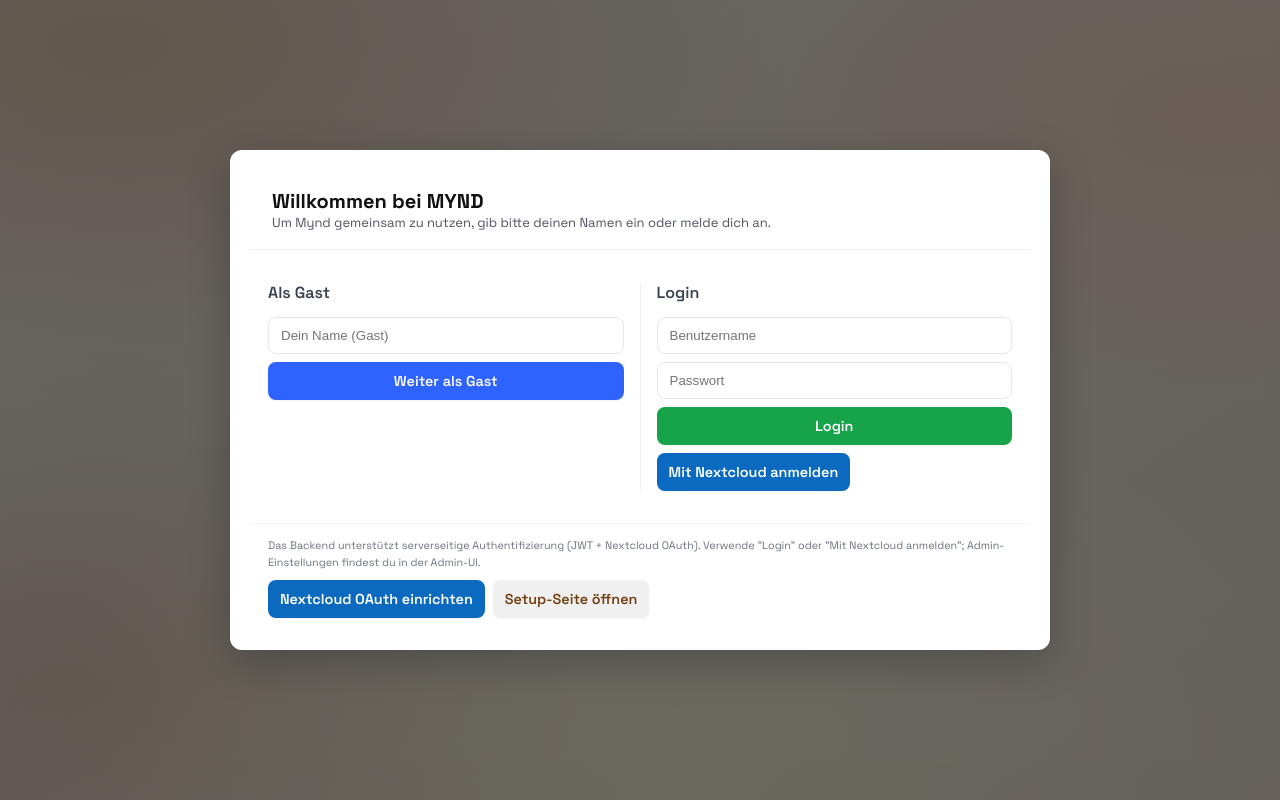
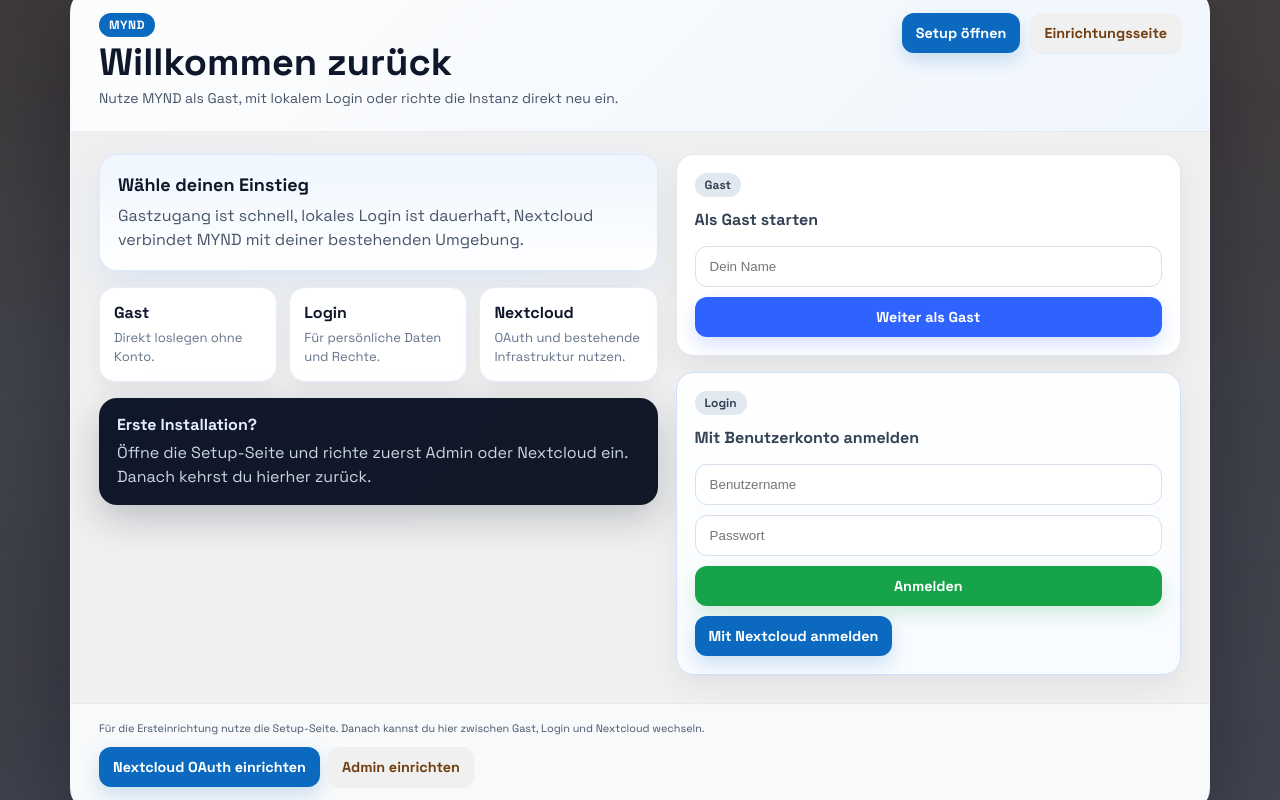
Before and after one commit to SchBenedikt/mynd, a Next.js app in the folder frontend/: page / in a window 1280 px wide. Built offline with nearby package versions, Linux system fonts and the light colour scheme; no server answers.

Commit message:
Refresh auth and setup UI

```diff
--- a/frontend/components/AuthGate.css
+++ b/frontend/components/AuthGate.css
@@ -40,30 +40,56 @@ input { padding: 8px 10px; border: 1px solid #ddd; border-radius: 6px; outline:
   .auth-body { flex-direction: column; }
   .divider-vertical { display: none; }
 }
-.auth-overlay{ position:fixed; inset:0; background:rgba(10,10,10,0.6); display:flex; align-items:center; justify-content:center; z-index:9999; }
-.auth-card{ width:min(820px,94%); background:white; border-radius:12px; padding:20px; box-shadow:0 12px 40px rgba(2,6,23,0.25); }
-.auth-header{ display:flex; align-items:center; gap:14px; }
-.auth-title{ margin:0; font-size:20px; }
-.auth-sub{ margin:0; color:#4b5563; }
-.auth-body{ display:flex; gap:16px; margin-top:14px; }
-.guest-col{ flex:1; }
-.login-col{ width:320px; }
-.guest-form, .login-form{ display:flex; flex-direction:column; gap:8px; }
-.label{ font-weight:600; color:#374151; }
-input{ padding:10px 12px; border-radius:8px; border:1px solid #e5e7eb; }
-input:focus{ outline:none; box-shadow:0 0 0 3px rgba(47,99,255,0.08); border-color:#2f63ff; }
-.btn{ border:0; padding:10px 12px; border-radius:8px; cursor:pointer; font-weight:600; }
-.btn-primary{ background:#2f63ff; color:white; }
-.btn-success{ background:#16a34a; color:white; }
-.btn-nc{ background:#0b6abf; color:white; }
+.auth-overlay{ position:fixed; inset:0; background:radial-gradient(circle at top, rgba(47,99,255,0.22), transparent 22%), linear-gradient(180deg, rgba(7,10,18,0.76), rgba(15,23,42,0.78)); display:flex; align-items:center; justify-content:center; z-index:9999; padding:20px; }
+.auth-card{ width:min(1140px,100%); background:rgba(255,255,255,0.92); color:#0f172a; border-radius:24px; padding:0; box-shadow:0 24px 90px rgba(2,6,23,0.32); overflow:hidden; backdrop-filter: blur(18px); border:1px solid rgba(255,255,255,0.55); }
+.auth-header{ display:flex; justify-content:space-between; gap:16px; align-items:flex-start; padding:24px 28px; border-bottom:1px solid rgba(148,163,184,0.18); background:linear-gradient(135deg, rgba(255,255,255,0.9), rgba(240,247,255,0.9)); }
+.auth-header-copy{ display:flex; flex-direction:column; gap:6px; }
+.auth-kicker{ display:inline-flex; align-items:center; width:max-content; padding:4px 10px; border-radius:999px; background:#0b6abf; color:#fff; font-size:12px; font-weight:700; letter-spacing:0.04em; text-transform:uppercase; }
+.auth-title{ margin:0; font-size:clamp(26px, 3vw, 38px); line-height:1.05; }
+.auth-sub{ margin:0; color:#475569; max-width:58ch; font-size:14px; }
+.auth-header-actions{ display:flex; gap:10px; flex-wrap:wrap; justify-content:flex-end; }
+.auth-body{ display:flex; gap:18px; padding:22px 28px 28px; }
+.auth-body-grid{ align-items:stretch; }
+.auth-intro{ flex:1.05; display:flex; flex-direction:column; gap:16px; }
+.auth-panels{ flex:0.95; display:grid; gap:16px; }
+.auth-spotlight{ padding:18px; border-radius:18px; background:linear-gradient(180deg, #eff6ff 0%, #ffffff 100%); border:1px solid #dbeafe; box-shadow:0 14px 34px rgba(59,130,246,0.10); }
+.auth-spotlight-title{ font-size:18px; font-weight:800; margin-bottom:8px; }
+.auth-spotlight-text{ color:#475569; line-height:1.5; }
+.auth-feature-grid{ display:grid; grid-template-columns:repeat(3, minmax(0, 1fr)); gap:12px; }
+.auth-feature-card{ padding:14px; border-radius:16px; background:#fff; border:1px solid #e5eefc; box-shadow:0 10px 24px rgba(15,23,42,0.05); }
+.auth-feature-title{ font-weight:800; margin-bottom:6px; color:#0f172a; }
+.auth-feature-card p{ margin:0; color:#64748b; font-size:13px; line-height:1.45; }
+.auth-callout{ padding:16px 18px; border-radius:18px; background:linear-gradient(135deg, #0f172a, #111827); color:#e5eefc; box-shadow:0 14px 36px rgba(15,23,42,0.22); }
+.auth-callout-title{ font-weight:800; margin-bottom:6px; }
+.auth-callout p{ margin:0; color:#cbd5e1; line-height:1.5; }
+.auth-panel{ padding:18px; border-radius:18px; background:#fff; border:1px solid #e5e7eb; box-shadow:0 12px 30px rgba(15,23,42,0.06); }
+.auth-panel-accent{ border-color:#cfe0ff; background:linear-gradient(180deg, #ffffff 0%, #f8fbff 100%); }
+.panel-badge{ display:inline-flex; align-items:center; padding:4px 10px; border-radius:999px; background:#e2e8f0; color:#334155; font-size:12px; font-weight:700; margin-bottom:12px; }
+.panel-form{ display:flex; flex-direction:column; gap:10px; }
+.guest-form, .login-form, .nc-form{ display:flex; flex-direction:column; gap:8px; }
+.label{ font-weight:700; color:#334155; }
+input{ padding:12px 14px; border-radius:12px; border:1px solid #d7e0eb; background:#fff; color:#0f172a; }
+input:focus{ outline:none; box-shadow:0 0 0 4px rgba(47,99,255,0.12); border-color:#2f63ff; }
+.btn{ border:0; padding:11px 14px; border-radius:12px; cursor:pointer; font-weight:700; transition: transform 140ms ease, box-shadow 140ms ease, background 140ms ease; }
+.btn:hover{ transform: translateY(-1px); }
+.btn-primary{ background:#2f63ff; color:white; box-shadow:0 8px 18px rgba(47,99,255,0.18); }
+.btn-success{ background:#16a34a; color:white; box-shadow:0 8px 18px rgba(22,163,74,0.18); }
+.btn-nc{ background:#0b6abf; color:white; box-shadow:0 8px 18px rgba(11,106,191,0.18); }
 .divider-vertical{ width:1px; background:#eef2f7; }
-.auth-footer{ margin-top:14px; color:#6b7280; font-size:13px; }
-.error{ color:#b91c1c; font-size:13px; margin-top:6px; }
-.nc-block{ margin-top:8px; }
+.auth-footer{ padding:16px 28px 24px; border-top:1px solid rgba(148,163,184,0.18); color:#475569; font-size:13px; background:rgba(248,250,252,0.95); }
+.error{ color:#b91c1c; font-size:13px; margin-top:4px; }
+.nc-block{ margin-top:10px; }
 .nc-form{ display:flex; flex-direction:column; gap:8px; }
-@media (max-width:900px){ .auth-body{ flex-direction:column; } .login-col{ width:100%; } .divider-vertical{ display:none; } }
+.auth-footer small{ display:block; line-height:1.5; }
+@media (max-width:900px){
+  .auth-body{ flex-direction:column; }
+  .auth-header{ flex-direction:column; }
+  .auth-header-actions{ justify-content:flex-start; }
+  .auth-feature-grid{ grid-template-columns:1fr; }
+  .auth-panels{ gap:12px; }
+}
 
-.setup-panel{ margin:18px; padding:16px; border:1px solid #dbe4f0; border-radius:14px; background: linear-gradient(180deg, #f8fbff 0%, #ffffff 100%); }
+.setup-panel{ margin:0; padding:18px; border:1px solid #dbe4f0; border-radius:18px; background: linear-gradient(180deg, #f8fbff 0%, #ffffff 100%); box-shadow:0 12px 30px rgba(15,23,42,0.06); }
 .setup-panel-head{ display:flex; justify-content:space-between; gap:16px; align-items:flex-start; margin-bottom:14px; }
 .setup-title{ margin:0; font-size:18px; }
 .setup-subtitle{ margin:6px 0 0; color:#4b5563; font-size:13px; }
@@ -89,18 +115,22 @@ input:focus{ outline:none; box-shadow:0 0 0 3px rgba(47,99,255,0.08); border-col
   radial-gradient(circle at right 20%, rgba(22,163,74,0.10), transparent 26%),
   linear-gradient(180deg, #f3f7ff 0%, #f8fafc 100%); }
 .setup-page-shell{ width:min(1120px, 100%); margin:0 auto; }
-.setup-page-hero{ display:flex; justify-content:space-between; gap:20px; align-items:flex-start; margin-bottom:18px; padding:22px 24px; border-radius:18px; background: rgba(255,255,255,0.82); box-shadow:0 20px 60px rgba(15,23,42,0.08); backdrop-filter: blur(14px); }
+.setup-page-hero{ display:flex; justify-content:space-between; gap:20px; align-items:flex-start; margin-bottom:18px; padding:22px 24px; border-radius:20px; background: rgba(255,255,255,0.88); box-shadow:0 20px 60px rgba(15,23,42,0.08); backdrop-filter: blur(14px); border:1px solid rgba(255,255,255,0.6); }
 .setup-page-hero h1{ margin:6px 0 8px; font-size:clamp(28px, 4vw, 42px); line-height:1.05; }
 .setup-page-hero p{ margin:0; max-width:56ch; color:#4b5563; }
 .setup-page-kicker{ display:inline-flex; align-items:center; padding:4px 10px; border-radius:999px; background:#0b6abf; color:white; font-size:12px; font-weight:700; letter-spacing:0.04em; text-transform:uppercase; }
 .setup-page-actions{ display:flex; gap:10px; flex-wrap:wrap; justify-content:flex-end; }
 .setup-panel-standalone{ margin:0 0 18px; }
 .setup-choice-grid{ display:grid; grid-template-columns:repeat(2, minmax(0, 1fr)); gap:16px; }
-.setup-choice-card{ text-align:left; padding:18px; border:1px solid #dbe4f0; border-radius:16px; background: rgba(255,255,255,0.86); box-shadow:0 16px 40px rgba(15,23,42,0.06); cursor:pointer; transition: transform 160ms ease, box-shadow 160ms ease, border-color 160ms ease; }
+.setup-choice-card{ text-align:left; padding:18px; border:1px solid #dbe4f0; border-radius:18px; background: rgba(255,255,255,0.86); box-shadow:0 16px 40px rgba(15,23,42,0.06); cursor:pointer; transition: transform 160ms ease, box-shadow 160ms ease, border-color 160ms ease; }
 .setup-choice-card:hover:not(:disabled){ transform: translateY(-2px); box-shadow:0 20px 48px rgba(15,23,42,0.10); border-color:#9cc2ff; }
 .setup-choice-card:disabled{ opacity:0.58; cursor:not-allowed; }
 .setup-choice-title{ font-size:16px; font-weight:700; margin-bottom:8px; color:#0f172a; }
 .setup-choice-card p{ margin:0; color:#475569; line-height:1.45; }
+
+.setup-page .setup-panel{ border-color:rgba(147,197,253,0.55); }
+.setup-page .setup-hint-item{ background:#eff6ff; color:#1d4ed8; border:1px solid #dbeafe; }
+.setup-page .setup-note{ color:#334155; }
 
 @media (max-width:900px){
   .setup-panel-head{ flex-direction:column; }
--- a/frontend/components/AuthGate.js
+++ b/frontend/components/AuthGate.js
@@ -144,29 +144,62 @@ export default function AuthGate({ children }) {
     <div className="auth-overlay">
       <div className="auth-card">
         <div className="auth-header">
-          <div>
-            <h1 className="auth-title">Willkommen bei MYND</h1>
-            <p className="auth-sub">Um Mynd gemeinsam zu nutzen, gib bitte deinen Namen ein oder melde dich an.</p>
+          <div className="auth-header-copy">
+            <div className="auth-kicker">MYND</div>
+            <h1 className="auth-title">Willkommen zurück</h1>
+            <p className="auth-sub">Nutze MYND als Gast, mit lokalem Login oder richte die Instanz direkt neu ein.</p>
+          </div>
+          <div className="auth-header-actions">
+            <button type="button" className="btn btn-nc" onClick={() => router.push('/setup?mode=nextcloud')}>Setup öffnen</button>
+            <button type="button" className="btn" onClick={() => router.push('/setup')}>Einrichtungsseite</button>
           </div>
         </div>
 
-        <div className="auth-body">
-          <div className="guest-col">
-            <form onSubmit={submit} className="guest-form">
-              <label className="label">Als Gast</label>
-              <input aria-label="Name" value={name} onChange={(e) => setName(e.target.value)} placeholder="Dein Name (Gast)" />
+        <div className="auth-body auth-body-grid">
+          <div className="auth-intro">
+            <div className="auth-spotlight">
+              <div className="auth-spotlight-title">Wähle deinen Einstieg</div>
+              <div className="auth-spotlight-text">Gastzugang ist schnell, lokales Login ist dauerhaft, Nextcloud verbindet MYND mit deiner bestehenden Umgebung.</div>
+            </div>
+
+            <div className="auth-feature-grid">
+              <div className="auth-feature-card">
+                <div className="auth-feature-title">Gast</div>
+                <p>Direkt loslegen ohne Konto.</p>
+              </div>
+              <div className="auth-feature-card">
+                <div className="auth-feature-title">Login</div>
+                <p>Für persönliche Daten und Rechte.</p>
+              </div>
+              <div className="auth-feature-card">
+                <div className="auth-feature-title">Nextcloud</div>
+                <p>OAuth und bestehende Infrastruktur nutzen.</p>
+              </div>
+            </div>
+
+            <div className="auth-callout">
+              <div className="auth-callout-title">Erste Installation?</div>
+              <p>Öffne die Setup-Seite und richte zuerst Admin oder Nextcloud ein. Danach kehrst du hierher zurück.</p>
+            </div>
+          </div>
+
+          <div className="auth-panels">
+            <div className="auth-panel">
+              <div className="panel-badge">Gast</div>
+              <form onSubmit={submit} className="panel-form">
+                <label className="label">Als Gast starten</label>
+                <input aria-label="Name" value={name} onChange={(e) => setName(e.target.value)} placeholder="Dein Name" />
                 <button type="submit" className="btn btn-primary">Weiter als Gast</button>
               </form>
             </div>
 
-          <div className="divider-vertical" />
-
-          <div className="login-col">
-            <form onSubmit={submitCredentials} className="login-form">
-              <label className="label">Login</label>
+            <div className="auth-panel auth-panel-accent">
+              <div className="panel-badge">Login</div>
+              <form onSubmit={submitCredentials} className="panel-form">
+                <label className="label">Mit Benutzerkonto anmelden</label>
                 <input aria-label="Benutzer" value={loginUser} onChange={(e) => setLoginUser(e.target.value)} placeholder="Benutzername" />
                 <input aria-label="Passwort" value={loginPass} onChange={(e) => setLoginPass(e.target.value)} placeholder="Passwort" type="password" />
-              <button type="submit" className="btn btn-success">Login</button>
+                <button type="submit" className="btn btn-success">Anmelden</button>
                 {loginError ? <div className="error">{loginError}</div> : null}
               </form>
 
@@ -185,12 +218,13 @@ export default function AuthGate({ children }) {
               </div>
             </div>
           </div>
+        </div>
 
         <div className="auth-footer">
-          <small>Das Backend unterstützt serverseitige Authentifizierung (JWT + Nextcloud OAuth). Verwende "Login" oder "Mit Nextcloud anmelden"; Admin-Einstellungen findest du in der Admin-UI.</small>
+          <small>Für die Ersteinrichtung nutze die Setup-Seite. Danach kannst du hier zwischen Gast, Login und Nextcloud wechseln.</small>
           <div style={{marginTop:10, display:'flex', gap:8, flexWrap:'wrap'}}>
             <button type="button" className="btn btn-nc" onClick={() => router.push('/setup?mode=nextcloud')}>Nextcloud OAuth einrichten</button>
-            <button type="button" className="btn" onClick={() => router.push('/setup?mode=admin')}>Setup-Seite öffnen</button>
+            <button type="button" className="btn" onClick={() => router.push('/setup?mode=admin')}>Admin einrichten</button>
           </div>
         </div>
       </div>
```
Also changed, not shown: frontend/components/SetupWizard.js (+14 -10 lines). Lines whose indentation alone changed are shown as unchanged.
